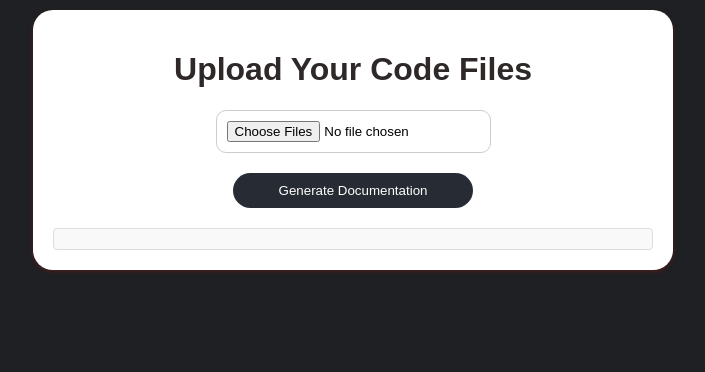
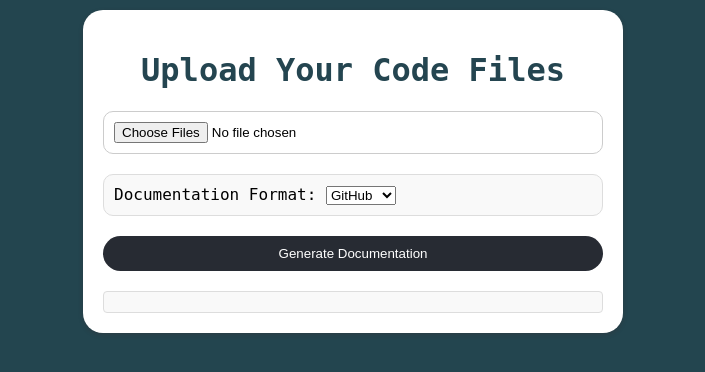
Before and after one commit to Ahnaf-nub/GenDocu, a FastAPI app: page / in a window 1280 px wide. Shown: the top 372 px of the page, without its empty margins (287-992 px from the left). Run offline with FastAPI, Linux system fonts and the light colour scheme.

Commit message:
Add files via upload

```diff
--- a/main.py
+++ b/main.py
@@ -1,4 +1,4 @@
-from fastapi import FastAPI, File, UploadFile
+from fastapi import FastAPI, File, UploadFile, Form
 from fastapi.responses import JSONResponse, HTMLResponse
 from fastapi.staticfiles import StaticFiles
 from fastapi.templating import Jinja2Templates
@@ -18,7 +18,10 @@ async def upload_page():
     return templates.TemplateResponse("index.html", {"request": {}})
 
 @app.post("/generate-docs")
-async def generate_docs(files: list[UploadFile] = File(...)):
+async def generate_docs(
+    files: list[UploadFile] = File(...),
+    format: str = Form(...)
+):
     code_documents = []
     for file in files:
         content = await file.read()
@@ -27,10 +30,15 @@ async def generate_docs(files: list[UploadFile] = File(...)):
     # Combine code into a single string
     combined_code = "\n".join(code_documents)
 
-    # Create the prompt for Groq's LLaMA model
+    # Determine the style based on user selection
+    if format == "github":
+        style = "GitHub README"
+    else:
+        style = "Normal Text"
+
     prompt = (
         f"The following code is provided:\n\n{combined_code}\n\n"
-        f"Please generate well-structured, clear, and detailed documentation in Markdown format. "
+        f"Please generate well-structured, clear, and detailed documentation in {style} format. "
         f"The documentation should include an overview, explanations of key components, "
         f"usage examples, and any other relevant information that would help a general audience "
         f"understand and use the code. Ensure the documentation is formatted for readability."
@@ -48,6 +56,9 @@ async def generate_docs(files: list[UploadFile] = File(...)):
             model="llama-3.1-70b-versatile",
         )
         documentation = response.choices[0].message.content
+
+        if format == "general":
+            documentation = documentation.replace("**", "").replace("##", "").replace("###", "").replace("***", "")
     except Exception as e:
         documentation = f"Error: {str(e)}"
 
--- a/static/styles.css
+++ b/static/styles.css
@@ -1,46 +1,59 @@
 body {
     font-family: Arial, sans-serif;
-    background-color: #0a0c10ea;
+    background-color: #193c47f3;
     margin: 0;
     padding: 10px;
 }
 
+@import url('https://fonts.googleapis.com/css2?family=Roboto+Mono&display=swap');
+
+body {
+    font-family: 'Roboto Mono', monospace;
+}
+
 .container {
-    max-width: 600px;
+    max-width: 500px;
     margin: 0 auto;
     padding: 20px;
     background-color: #fff;
     border-radius: 20px;
-    box-shadow: 0 2px 5px rgb(71, 29, 29);
+    box-shadow: 0 2px 5px rgba(71, 29, 29, 0.2);
+}
+
+.documentation-format {
+    margin: 20px 0;
+    padding: 10px;
+    background-color: #f9f9f9;
+    border-radius: 10px;
+    border: 1px solid #ddd;
 }
 
 h1 {
     text-align: center;
-    color: #1d1717ec;
+    color: #193c47f3;
 }
 
 .file-input {
-    display: block;
     margin: 20px 0;
+    text-align: center;
 }
 
 .file-input input[type="file"] {
-    display: block;
-    margin: 0 auto;
-    width: 50% auto;
     padding: 10px;
     border: 1px solid #ccc;
     border-radius: 10px;
     cursor: pointer;
+    width: calc(100% - 22px);
+    /* Adjust width to account for padding */
 }
 
 .submit-button {
     display: block;
     margin: 20px auto;
-    width: 40%;
+    width: 100%;
     padding: 10px;
     background-color: #272b33;
-    color: rgb(255, 255, 255);
+    color: #fff;
     border: none;
     border-radius: 20px;
     cursor: pointer;
@@ -49,7 +62,7 @@ h1 {
 
 .submit-button:hover {
     background-color: #525964;
-    transform: scale(1.1);
+    transform: scale(1.05);
 }
 
 .output {
--- a/templates/index.html
+++ b/templates/index.html
@@ -4,7 +4,7 @@
 <head>
     <meta charset="UTF-8">
     <meta name="viewport" content="width=device-width, initial-scale=1.0">
-    <title>Upload Code Files</title>
+    <title>Documentation Generator</title>
     <link rel="stylesheet" href="/static/styles.css">
 </head>
 
@@ -15,6 +15,13 @@
             <div class="file-input">
                 <input type="file" id="code-files" name="files" multiple>
             </div>
+            <div class="documentation-format">
+                <label for="format">Documentation Format:</label>
+                <select name="format" id="format">
+                    <option value="github">GitHub</option>
+                    <option value="general">General</option>
+                </select>
+            </div>
             <button type="submit" class="submit-button">Generate Documentation</button>
         </form>
         <div class="output" id="output"></div>
```
